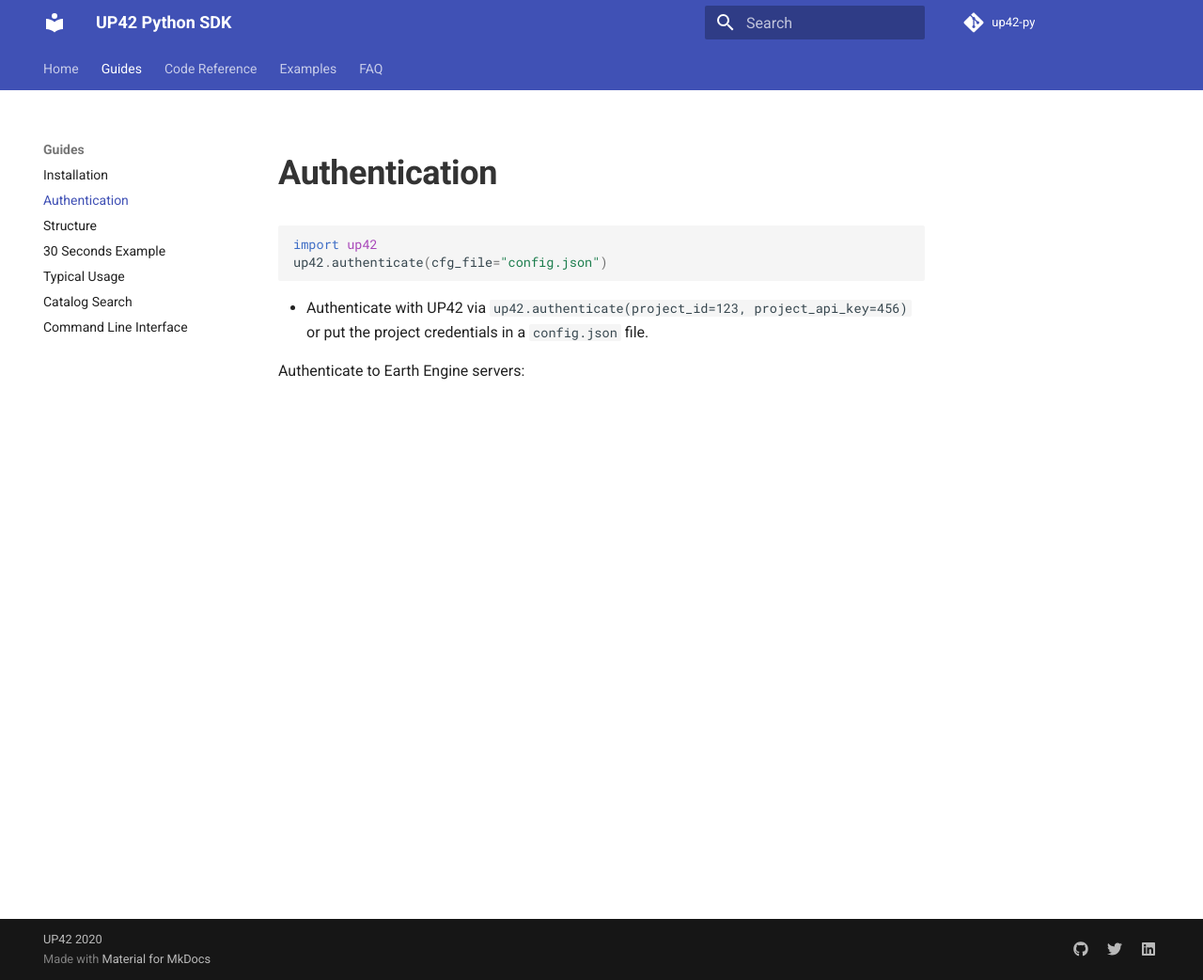
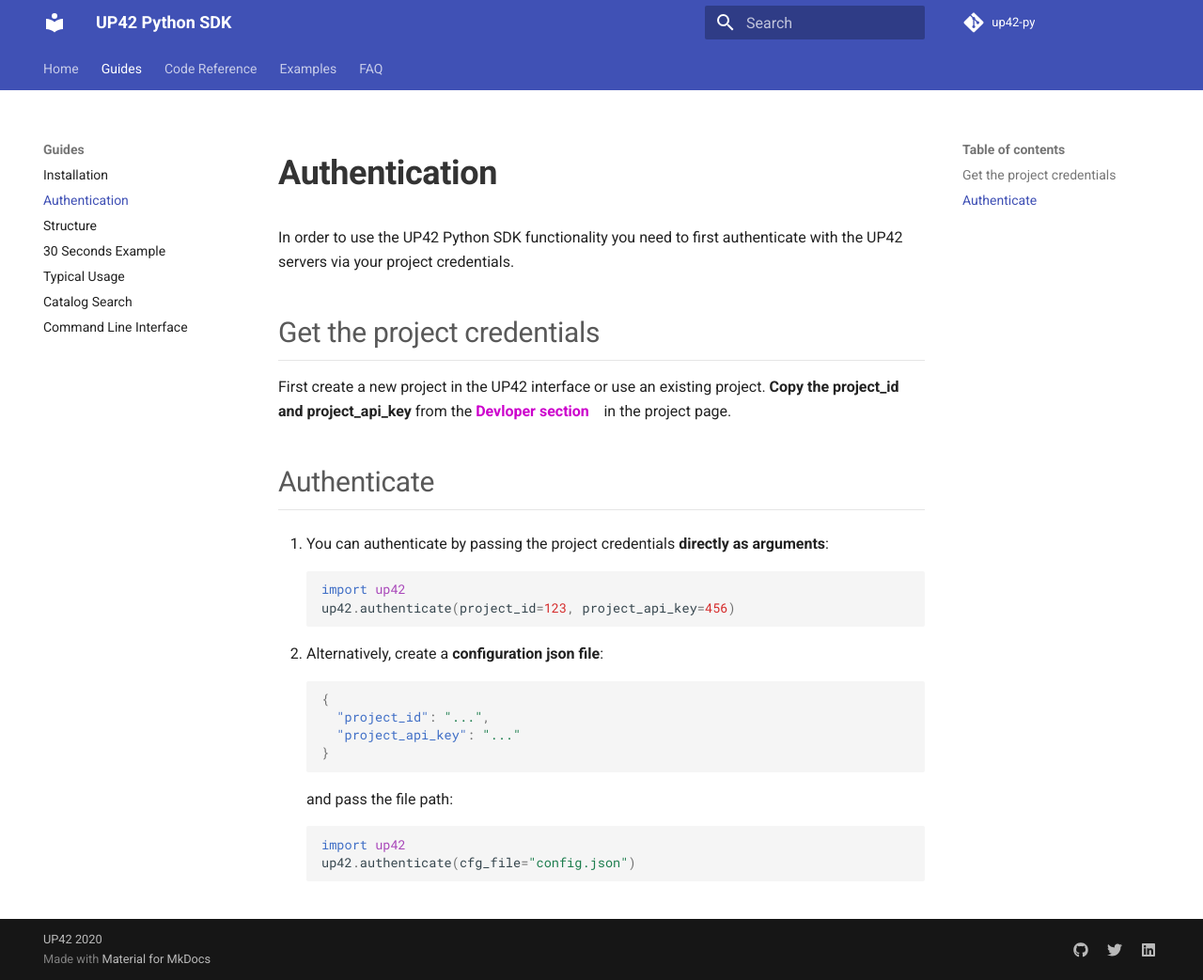
Before and after one commit to up42/up42-py, an MkDocs documentation site: the page built from docs/authentication.md, in a window 1280 px wide and 1043 px high. Shown: the whole window at 94% size. Built offline with MkDocs 1.6.1 and Material for MkDocs 9.7.7, drawn with Linux system fonts in a browser that asks for light colours; comment, search, counter and statistics services are not loaded.

Commit message:
add authentication chapter content

````diff
--- a/docs/authentication.md
+++ b/docs/authentication.md
@@ -1,11 +1,38 @@
 # Authentication
 
-```python
-import up42
-up42.authenticate(cfg_file="config.json")
-```
+In order to use the UP42 Python SDK functionality you need to first authenticate with the
+UP42 servers via your project credentials.
 
-- Authenticate with UP42 via `up42.authenticate(project_id=123, project_api_key=456)` or put the project
- credentials in a `config.json` file.
 
- Authenticate to Earth Engine servers:
+## Get the project credentials
+
+First create a new project in the UP42 interface or use an existing project. **Copy the
+project_id and project_api_key** from the
+**[Devloper section](https://docs.up42.com/getting-started/first-api-request.html#run-your-first-job-via-the-api)**
+in the project page.
+
+
+
+## Authenticate
+
+1. You can authenticate by passing the project credentials **directly as arguments**:
+    ```python
+    import up42
+    up42.authenticate(project_id=123, project_api_key=456)
+    ```
+
+2. Alternatively, create a **configuration json file**:
+
+    ```json
+    {
+      "project_id": "...",
+      "project_api_key": "..."
+    }
+    ```
+
+    and pass the file path:
+
+    ```python
+    import up42
+    up42.authenticate(cfg_file="config.json")
+    ```
````
